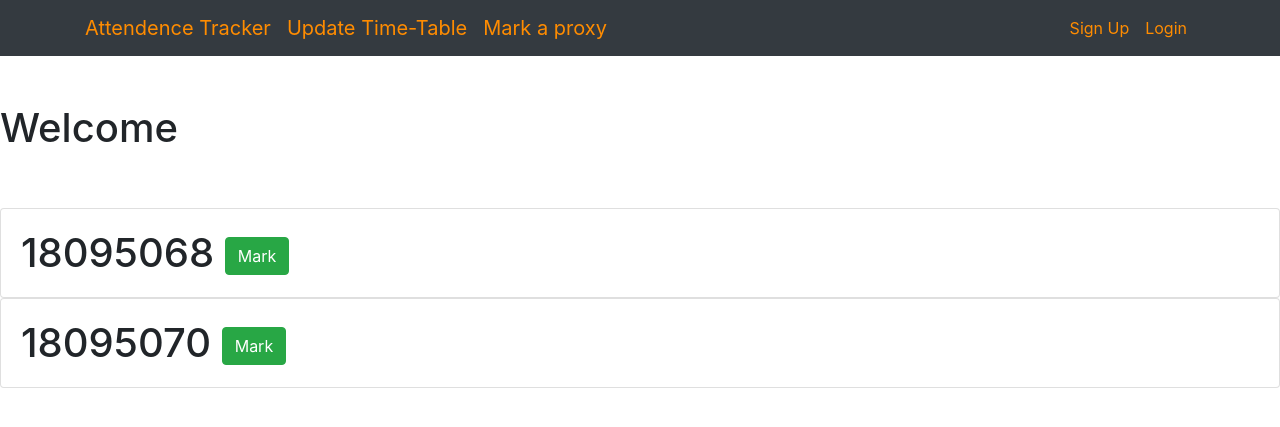
After one commit to arron-tij/Jugaad75, a Django app: page /markProxy/ in a window 1280 px wide. The commit adds this page. Shown: the top 427 px of the page. Run offline with Django 3.2, Linux system fonts and the light colour scheme; data comes from the database, SQL or seed files in the repository; both versions use the stored data as it was after the commit; some libraries are stand-ins or nearby versions.

Commit message:
Added the feature to mark proxies
Added the feature to mark proxies for friends by choosing from the list of absentees.

```diff
--- a/tracker/templates/tracker/addLecture.html
+++ b/tracker/templates/tracker/addLecture.html
@@ -242,7 +242,7 @@
 
                 <div class="row justify-content-center mt-5">
                 <button style="visibility: hidden;" id="save" type="submit" class="btn btn-primary" style="align-content: center;" >Save</button>
-                <button type="button" id="edit" onclick="makeReadonly()">Edit</p>
+                <button type="button" class="btn btn-warning" id="edit" onclick="makeReadonly()">Edit</p>
                 </div>
                 <script>
                     function makeReadonly(){
--- a/tracker/templates/tracker/base.html
+++ b/tracker/templates/tracker/base.html
@@ -9,7 +9,7 @@
     <!-- Bootstrap CSS -->
     <link rel="stylesheet" href="https://stackpath.bootstrapcdn.com/bootstrap/4.4.1/css/bootstrap.min.css" integrity="sha384-Vkoo8x4CGsO3+Hhxv8T/Q5PaXtkKtu6ug5TOeNV6gBiFeWPGFN9MuhOf23Q9Ifjh" crossorigin="anonymous">
 
-    <title>Attendence Tracker</title>
+    <title>Attendance Tracker</title>
 </head>
 <body>
 
@@ -22,6 +22,10 @@
 
     <a class="navbar-brand" href="{% url 'addLecture' %}">
         <span style="color:darkorange;" > Update Time-Table
+    </a>
+
+    <a class="navbar-brand" href="{% url 'markProxy' %}">
+        <span style="color:darkorange;" > Mark a proxy
     </a>
 
 
--- /dev/null
+++ b/tracker/templates/tracker/proxy.html
@@ -0,0 +1,79 @@
+<link rel="stylesheet" href="https://stackpath.bootstrapcdn.com/bootstrap/4.4.1/css/bootstrap.min.css" integrity="sha384-Vkoo8x4CGsO3+Hhxv8T/Q5PaXtkKtu6ug5TOeNV6gBiFeWPGFN9MuhOf23Q9Ifjh" crossorigin="anonymous">
+<script src="https://ajax.googleapis.com/ajax/libs/jquery/3.5.1/jquery.min.js"></script>
+
+<nav class="navbar navbar-expand-md navbar-light bg-dark " >
+    <div class="container">
+        <a class="navbar-brand" href="{% url 'home' %}">
+            <span style="color:darkorange;" >Attendence Tracker
+        </a>
+
+        <a class="navbar-brand" href="{% url 'addLecture' %}">
+            <span style="color:darkorange;" > Update Time-Table
+        </a>
+
+        <a class="navbar-brand" href="{% url 'markProxy' %}">
+            <span style="color:darkorange;" > Mark a proxy
+        </a>
+
+
+        <button class="navbar-toggler" type="button" data-toggle="collapse" data-target="#navbarNav" aria-controls="navbarNav" aria-expanded="false" aria-label="Toggle navigation">
+            <span class="navbar-toggler-icon"></span>
+        </button>
+
+        <div class="collapse navbar-collapse" id="navbarNav">
+
+        <ul class="navbar-nav ml-auto">
+                {% if user.is_authenticated %}
+                    <li class="nav-item">
+                        <a href="#" onclick="$('#signOutBtn').click()" class="nav-link" style="color: darkorange;">Logout</a>
+                        <form style='display: none;' method="POST" action="{% url 'logoutuser' %}">
+                            {% csrf_token %}
+                            <button id="signOutBtn" type="submit">Logout</button>
+                        </form>
+                    </li>
+
+
+                    <li class="nav-item">
+                        <p class="nav-link" style="color: greenyellow ;  " style="color: darkorange;">    </a>
+                    </li>
+
+                {% else %}
+                    <li class="nav-item">
+                        <a class="nav-link" href="{% url 'signupuser' %} " style="color: darkorange;">Sign Up</a>
+                    </li>
+                    <li class="nav-item">
+                        <a class="nav-link" href="{% url 'loginuser' %}" style="color: darkorange;">Login</a>
+                    </li>
+                {% endif %}
+            </ul>
+        </div>
+    </div>
+    </nav>
+
+
+<br>
+<br>
+ <h1> Welcome {{user.username}} <h1>
+<br>
+
+{% for abs in absentees %}
+<div class="card">
+  <div class="card-body">
+    {{abs.student.username}}
+    <button type="submit" onclick="markproxy({{abs.student.id}})" class="btn btn-success">Mark</button>
+  </div>
+</div>
+{% endfor %}
+
+<script>
+    function markproxy(val){
+        console.log(val);
+        $.ajax({
+            url:"{% url 'markProxy' %}",
+            method:"POST",
+            data:{
+                sid : val,
+            },
+	    })
+    }
+</script>
--- a/tracker/views.py
+++ b/tracker/views.py
@@ -14,6 +14,7 @@ from selenium.webdriver.support.ui import WebDriverWait
 import time
 import geopy.distance
 from geopy.distance import geodesic
+from django.http import HttpResponse
 def getLocation():
     # Remove this next line
     return (23.00,86.00)
@@ -214,7 +215,7 @@ def addLecture(request):
             # print(request.user)
 
             l=Lecture.objects.filter(student=request.user).first()
-            lecture_copy.objects.all().delete()
+
 
             if(l.monday_slot1_name!="None"):
                 try:
@@ -301,3 +302,54 @@ def addLecture(request):
             return redirect('home')
         except ValueError:
             return render(request, 'tracker/addLecture.html',{ 'table': table, 'form': addLectureForm , 'error': 'Try again.. data is not valid' } )
+
+@csrf_exempt
+def markProxy(request):
+    print("mark")
+    curr_slot = getSlot()
+    if curr_slot == 5:
+        return HttpResponse("No classes Running")
+    if request.method == "POST":
+        print("mark2")
+        sid = request.POST['sid']
+        user_benefitting = User.objects.get(id=sid)
+        print(user_benefitting.username)
+        clec = Lecture.objects.get(student=user_benefitting)
+        reqd_coord = reqdLocation(clec)
+        instance = lecture_copy.objects.get(student=user_benefitting,lecture_name=reqd_coord[2])
+        instance.lecture_count = instance.lecture_count + int(1)
+        instance.tot_lecture_count = instance.tot_lecture_count + int(1)
+        instance.save()
+        if curr_slot == 1:
+            instnc = sdata.objects.get(student=user_benefitting)
+            instnc.slot1 = 1
+            instnc.save()
+        elif curr_slot == 2:
+            instnc = sdata.objects.get(student=user_benefitting)
+            instnc.slot2 = 1
+            instnc.save()
+        elif curr_slot == 3:
+            instnc = sdata.objects.get(student=user_benefitting)
+            instnc.slot3 = 1
+            instnc.save()
+
+    if curr_slot == 1:
+        context = {
+            'absentees' : sdata.objects.filter(slot1=0)
+        }
+        return render(request,'tracker/proxy.html',context)
+    elif curr_slot == 2:
+        context = {
+            'absentees' : sdata.objects.filter(slot2=0)
+        }
+        return render(request,'tracker/proxy.html',context)
+    elif curr_slot == 3:
+        context = {
+            'absentees' : sdata.objects.filter(slot3=0)
+        }
+        return render(request,'tracker/proxy.html',context)
+    else:
+        context = {
+            'absentees' : sdata.objects.filter(slot3=0)
+        }
+        return render(request,'tracker/proxy.html',context)
--- a/yourtracker/urls.py
+++ b/yourtracker/urls.py
@@ -31,7 +31,7 @@ urlpatterns = [
 
     # timetable creation
     path('addLecture/', views.addLecture , name='addLecture'),
-
+    path('markProxy/', views.markProxy , name='markProxy'),
 
     # path('time_table/', views.time_table , name='time_table'),
 
```
Also changed, not shown: db.sqlite3.
